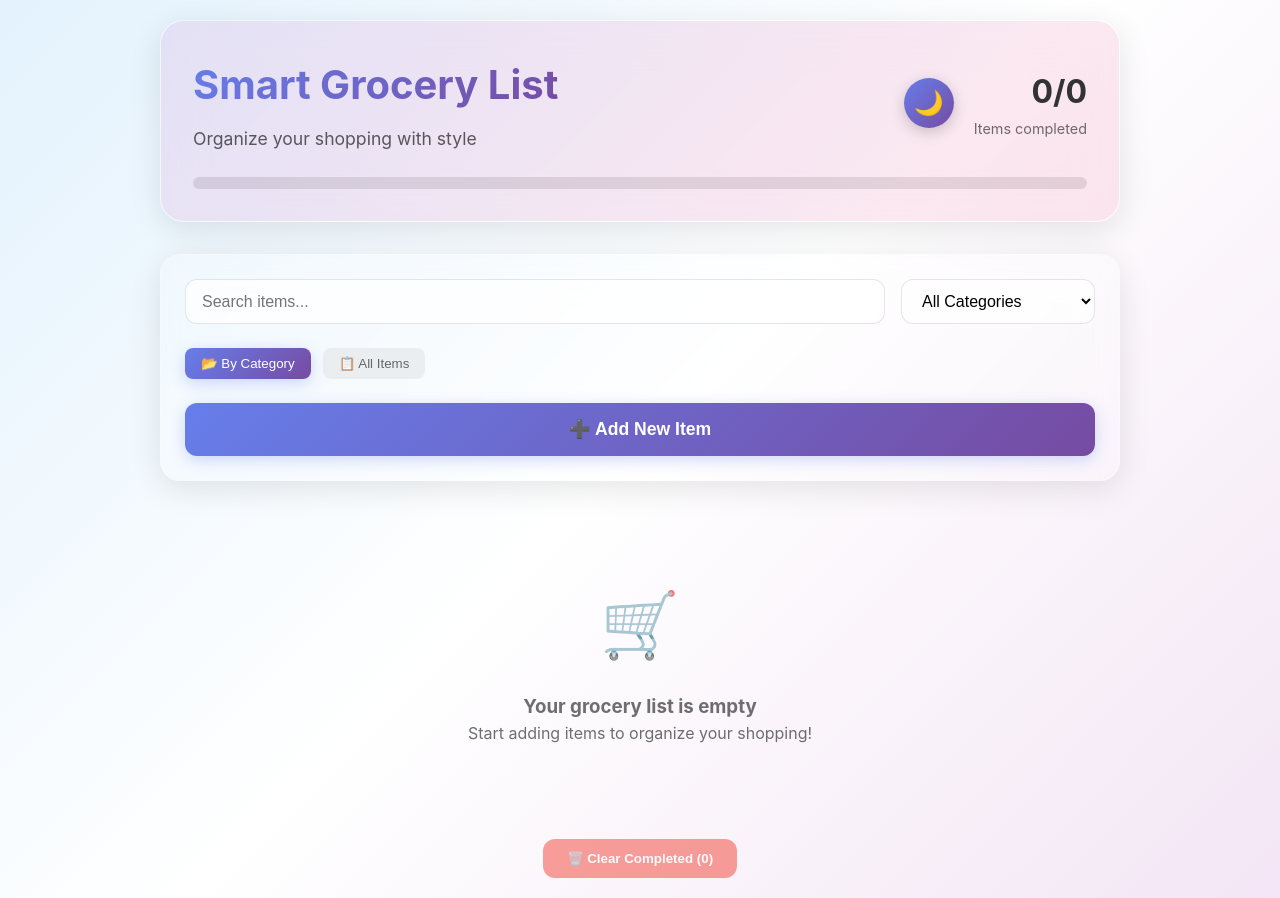
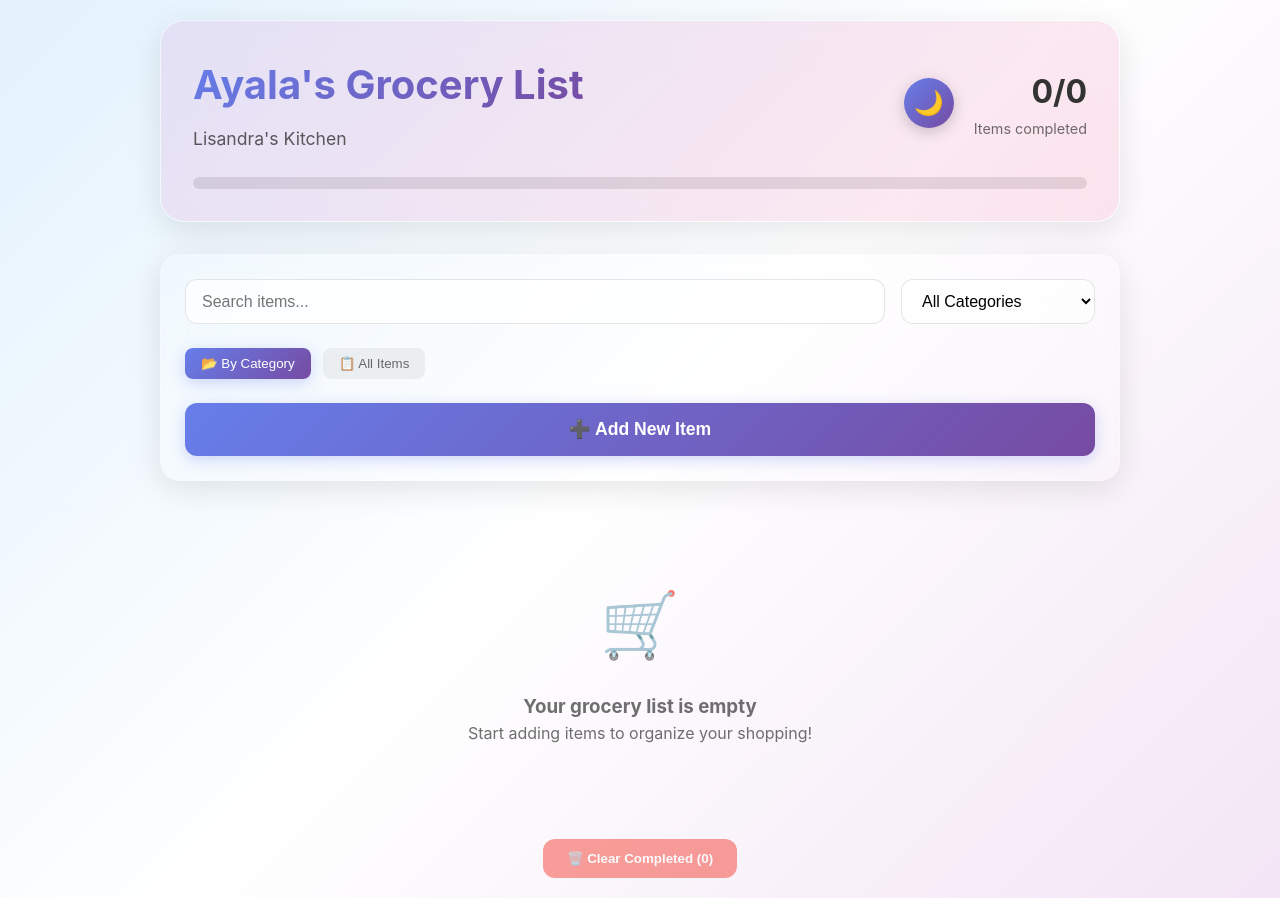
Before and after one commit to gustavo-ay/Grocery, a plain HTML site: page index.html in a window 1280 px wide. Drawn offline with Linux system fonts and the light colour scheme.

Commit message:
Update index.html

```diff
--- a/index.html
+++ b/index.html
@@ -544,8 +544,8 @@
         <header class="header">
             <div class="header-content">
                 <div>
-                    <h1>Smart Grocery List</h1>
-                    <p>Organize your shopping with style</p>
+                    <h1>Ayala's Grocery List</h1>
+                    <p>Lisandra's Kitchen</p>
                 </div>
                 <div class="header-controls">
                     <button class="theme-toggle" onclick="toggleTheme()">🌙</button>
```
